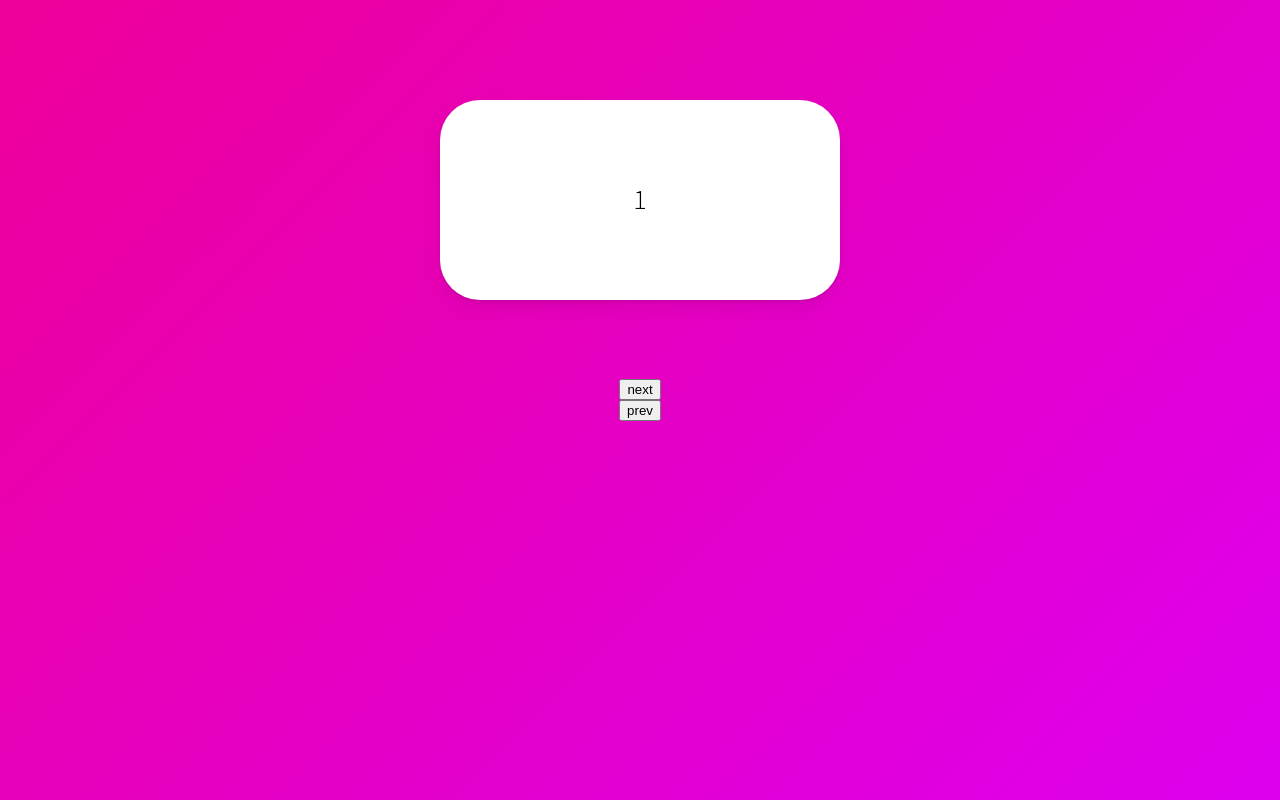
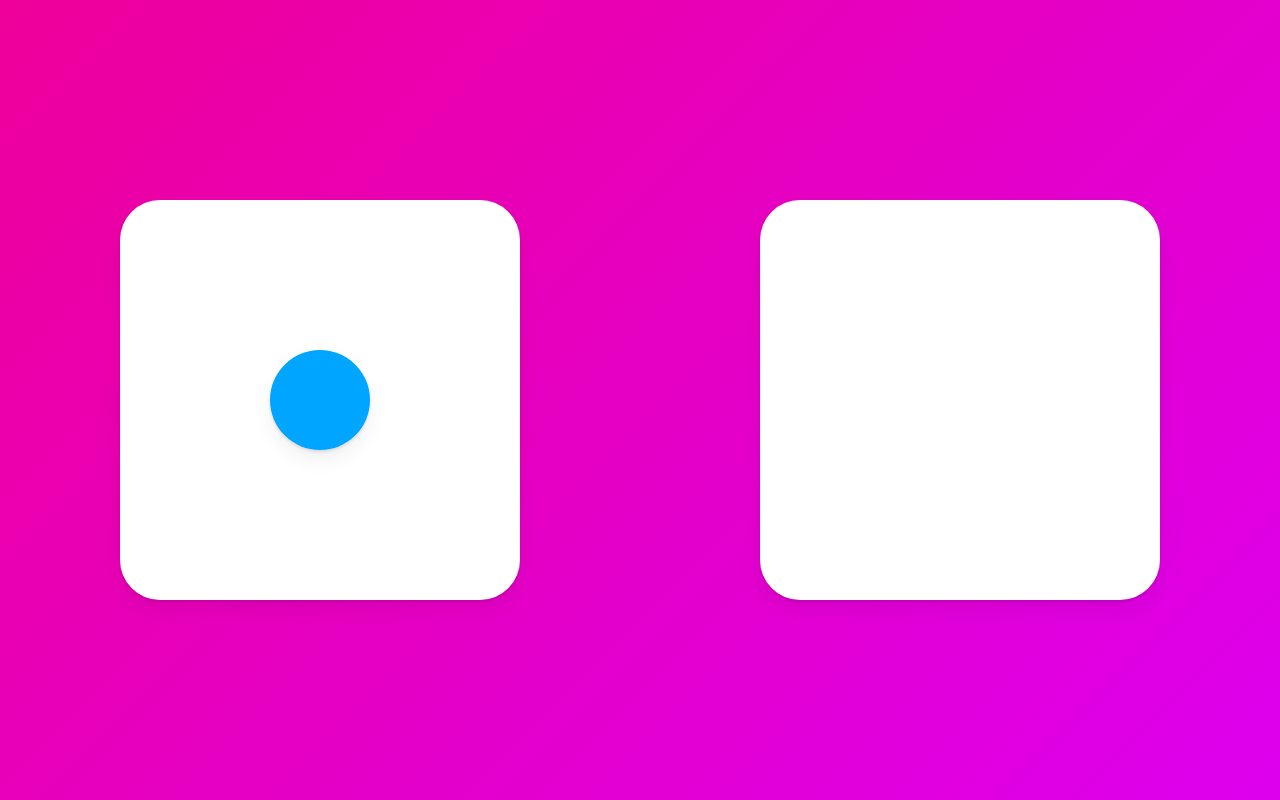
Before and after one commit to seokjuna/animations, a React (Create React App) app: page / in a window 1280 px wide. Built offline with nearby package versions, Linux system fonts and the light colour scheme.

Commit message:
6.14 You Need to Watch This

```diff
--- a/src/App.tsx
+++ b/src/App.tsx
@@ -1,82 +1,49 @@
 import styled from "styled-components";
-import { motion, AnimatePresence } from "framer-motion";
+import { motion } from "framer-motion";
 import { useState } from "react";
 
 const Wrapper = styled(motion.div)`
   height: 100vh;
   width: 100vw;
   display: flex;
-  justify-content: center;
+  justify-content: space-around;
   align-items: center;
-  flex-direction: column;
 `;
 
 const Box = styled(motion.div)`
-  top: 100px;
-  position: absolute;
   width: 400px;
-  height: 200px;
+  height: 400px;
   background-color: rgba(255, 255, 255, 1);
   border-radius: 40px;
   display: flex;
   justify-content: center;
   align-items: center;
-  font-size: 28px;
   box-shadow: 0 2px 3px rgba(0, 0, 0, 0.1), 0 10px 20px rgba(0, 0, 0, 0.06);
 `;
 
-const box = {
-  entry: (isBack: boolean) => ({
-    x: isBack ? -500: 500,
-    opacity: 0,
-    scale: 0,
-  }),
-  center: {
-    x: 0,
-    opacity: 1,
-    scale: 1,
-    transition: {
-      duration: 1,
-    },
-  },
-  exit: (isBack: boolean) => ({
-    x: isBack ? 500 : -500,
-    opacity: 0,
-    scale: 0,
-    tarnsition: {
-      duration: 0.3
-    }
-  }),
-};
+const Circle = styled(motion.div)`
+  background-color: #00a5ff;
+  height: 100px;
+  width: 100px;
+  box-shadow: 0 2px 3px rgba(0, 0, 0, 0.1), 0 10px 20px rgba(0, 0, 0, 0.06);
+`;
 
 function App() {
-  const [visible, setVisible] = useState(1);
-  const [back, setBack] = useState(false);
-  const nextPlease = () => {
-    setBack(false);
-    setVisible(prev => prev === 10 ? 10 : prev + 1);
-  }
-  const prevPlease = () => {
-    setBack(true);
-    setVisible(prev => prev === 1 ? 1 : prev - 1 );
-  }
+  const [clicked, setClicked] = useState(false);
+  const toggleClicked = () => setClicked((prev) => !prev);
 
   return (
-    <Wrapper>
-      <AnimatePresence mode="wait" custom={back}>
-        <Box
-          custom={back}
-          variants={box}
-          initial="entry"
-          animate="center"
-          exit="exit"
-          key={visible}
-        >
-          {visible}
-        </Box>
-      </AnimatePresence>
-      <button onClick={nextPlease}>next</button>
-      <button onClick={prevPlease}>prev</button>
+    <Wrapper onClick={toggleClicked}>
+      <Box>
+        {!clicked ? (
+          <Circle layoutId="circle" style={{ borderRadius: 50 }} />
+        ) : null}
+      </Box>
+      <Box>
+        {clicked ? (
+          <Circle layoutId="circle" style={{ borderRadius: 0, scale: 2 }} />
+        ) : null}
+       </Box>
     </Wrapper>
   );
 }
```
